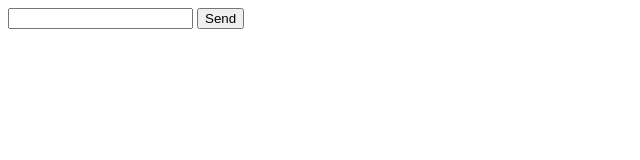
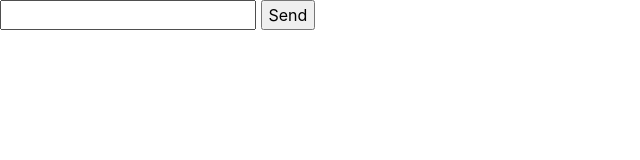
Before and after one commit to YanaPIIDXer/BrowserChat, a plain HTML site: page frontend/htdocs/index.html in a window 1280 px wide. Shown: the whole page, without its empty margins (0-640 px from the left). Drawn offline with Linux system fonts and the light colour scheme.

Commit message:
Bootstrapを適用

```diff
--- a/frontend/htdocs/index.html
+++ b/frontend/htdocs/index.html
@@ -10,6 +10,8 @@
     <script src="js/build_dom.js"></script>
     <script src="js/connection.js"></script>
     <script src="js/form.js"></script>
+
+    <link rel="stylesheet" href="css/bootstrap/bootstrap.min.css" />
 </head>
 
 <body>
```
